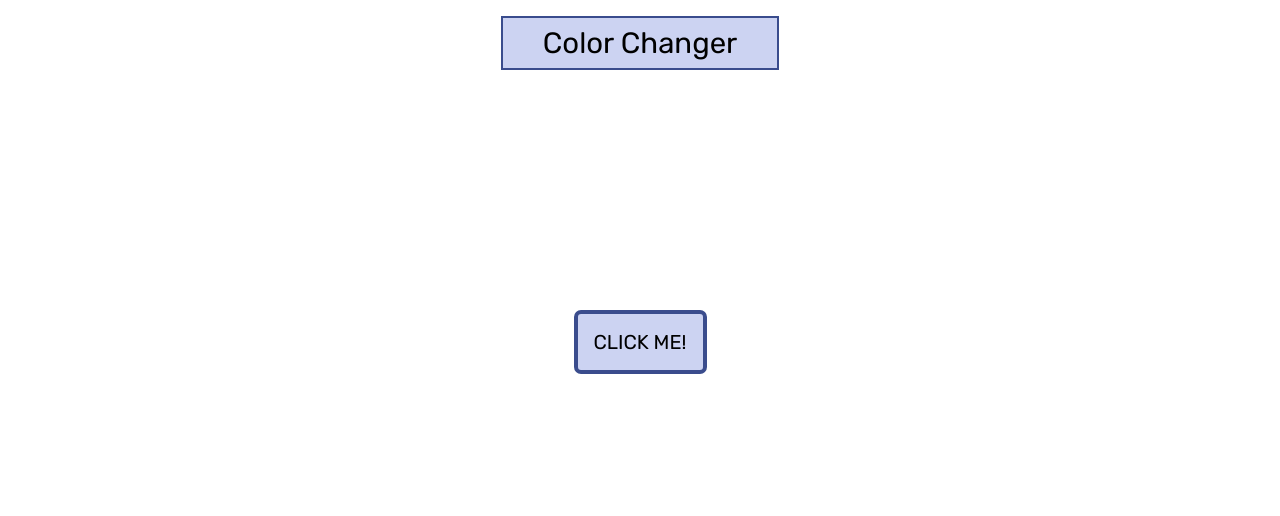
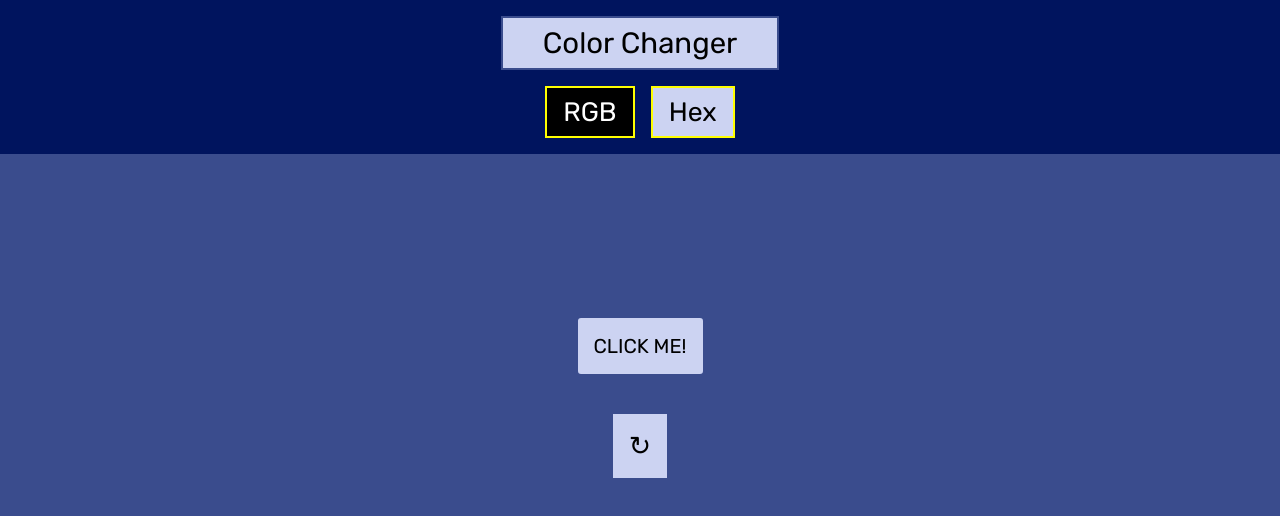
Before and after one commit to austinplambeck/Color-Changer, a plain HTML site: page index.html in a window 1280 px wide. Drawn offline with Linux system fonts and the light colour scheme.

Commit message:
commit 2 // version 2.0 (adds hex)

```diff
--- a/index.html
+++ b/index.html
@@ -15,13 +15,16 @@
     <link rel="preconnect" href="https://fonts.gstatic.com" crossorigin>
     <link href="https://fonts.googleapis.com/css2?family=Josefin+Sans&family=Maven+Pro&family=Roboto&family=Rubik&family=Space+Mono&display=swap" rel="stylesheet">
   </head>
-  <body>
+  <body onload="rgbSelect()">
     <section id="container">
         <button id="title">Color Changer</button>
+        <div id="selectors">
+          <button id="rgbButton" onclick="rgbSelect()">RGB</button>
+          <button id="hexButton" onclick="hexSelect()">Hex</button>
+        </div>
     </section>
-    <button id="button" onclick="colorChanger()">CLICK ME!<br></button>
-
-
-
+    <button id="button1" onclick="rgbChanger()">CLICK ME!<br></button>
+    <button id="button2" onclick="hexChanger()">CLICK ME!<br></button>
+    <button id="reloadButton" onclick="reloadColors()">&#8635</button>
   </body>
 </html>
--- a/main.js
+++ b/main.js
@@ -1,9 +1,57 @@
-let button = document.getElementById('button');
+let button1 = document.getElementById('button1');
+let button2 = document.getElementById('button2');
+let rgbButton = document.getElementById('rgbButton');
+let hexButton = document.getElementById('hexButton');
 
-const colorChanger = () => {
+// Loads page with RGB color changer selected
+const rgbSelect = () => {
+    button1.style.display = 'flex';
+    button2.style.display = 'none';
+    rgbButton.style.backgroundColor = 'black';
+    rgbButton.style.color = 'white';
+    hexButton.style.backgroundColor = '#ccd3f2';
+    hexButton.style.color = 'black';
+    document.body.style.backgroundColor = '#3a4c8d';
+    button1.innerHTML = 'CLICK ME!';
+}
+
+// hex color selector
+const hexSelect = () => {
+    button1.style.display = 'none';
+    button2.style.display = 'flex';
+    hexButton.style.backgroundColor = 'black';
+    hexButton.style.color = 'white';
+    rgbButton.style.backgroundColor = '#ccd3f2';
+    rgbButton.style.color = 'black';
+    document.body.style.backgroundColor = '#3a4c8d';
+    button2.innerHTML = 'CLICK ME!';
+}
+
+// changes rgb colors
+const rgbChanger = () => {
     let randomNumR = Math.floor(Math.random() * 256);
     let randomNumG = Math.floor(Math.random() * 256);
     let randomNumB = Math.floor(Math.random() * 256);
     document.body.style.backgroundColor = `rgb(${randomNumR}, ${randomNumG}, ${randomNumB})`;
-    button.innerHTML = `CLICK AGAIN!<br><br>rgb(${randomNumR}, ${randomNumG}, ${randomNumB})`;
+    button1.innerHTML = `CLICK AGAIN!<br><br>rgb(${randomNumR}, ${randomNumG}, ${randomNumB})`;
 }
+
+// changes hex colors
+const hexChanger = () => {
+    let hex = [0, 1, 2, 3, 4, 5, 6, 7, 8, 9, 'A', 'B', 'C', 'D', 'E', 'F'];
+    let hexColor = '#';
+
+    for (let i = 0; i < 6; i++) {
+        hexColor += hex[Math.floor(Math.random() * hex.length)];
+    }
+
+    document.body.style.backgroundColor = hexColor;
+    button2.innerHTML = `CLICK AGAIN!<br><br>${hexColor}`;
+}
+
+// resets the colors
+const reloadColors = () => {
+    document.body.style.backgroundColor = '#3a4c8d';
+    button1.innerHTML = 'CLICK ME!'
+    button2.innerHTML = 'CLICK ME!'
+}
--- a/style.css
+++ b/style.css
@@ -3,6 +3,7 @@
     font-size: 10pt;
     margin: 0;
     padding: 0;
+    background-color: #3a4c8d;
 }
 
 body {
@@ -12,6 +13,7 @@ body {
 
 #container {
     padding-top: 2vh;
+    background-color: #00145e;
 }
 
 #title {
@@ -27,10 +29,26 @@ body {
 
 }
 
-#button {
+#selectors {
     display: flex;
     justify-content: center;
-    margin: 30vh auto 3vh auto;
+    background-color: #00145e;
+
+}
+
+#rgbButton, #hexButton {
+    margin: 2vh 1vh 2vh 1vh;
+    font-size: 2rem;
+    padding: 1vh 2vh;
+    background-color: #ccd3f2;
+    cursor: pointer;
+    border: 0.3vh solid yellow;
+}
+
+#button1, #button2 {
+    display: flex;
+    justify-content: center;
+    margin: 20vh auto 3vh auto;
     padding: 2vh;
     font-size: 1.5rem;
     border: 0.5vh solid #3a4c8d;
@@ -40,12 +58,19 @@ body {
     cursor: pointer;
 }
 
-#button:hover {
+#button1:active, #button2:active, #reloadButton:active {
     background-color: black;
     color: white;
 }
 
-#small {
-    font-size: 1.2rem;
-    font-style: italic;
+#reloadButton {
+    display: flex;
+    justify-content: center;
+    font-size: 2rem;
+    padding: 2vh;
+    margin: 4vh auto;
+    cursor: pointer;
+    border: 0.5vh solid #3a4c8d;
+    background-color: #ccd3f2;
+    color: black;
 }
```
